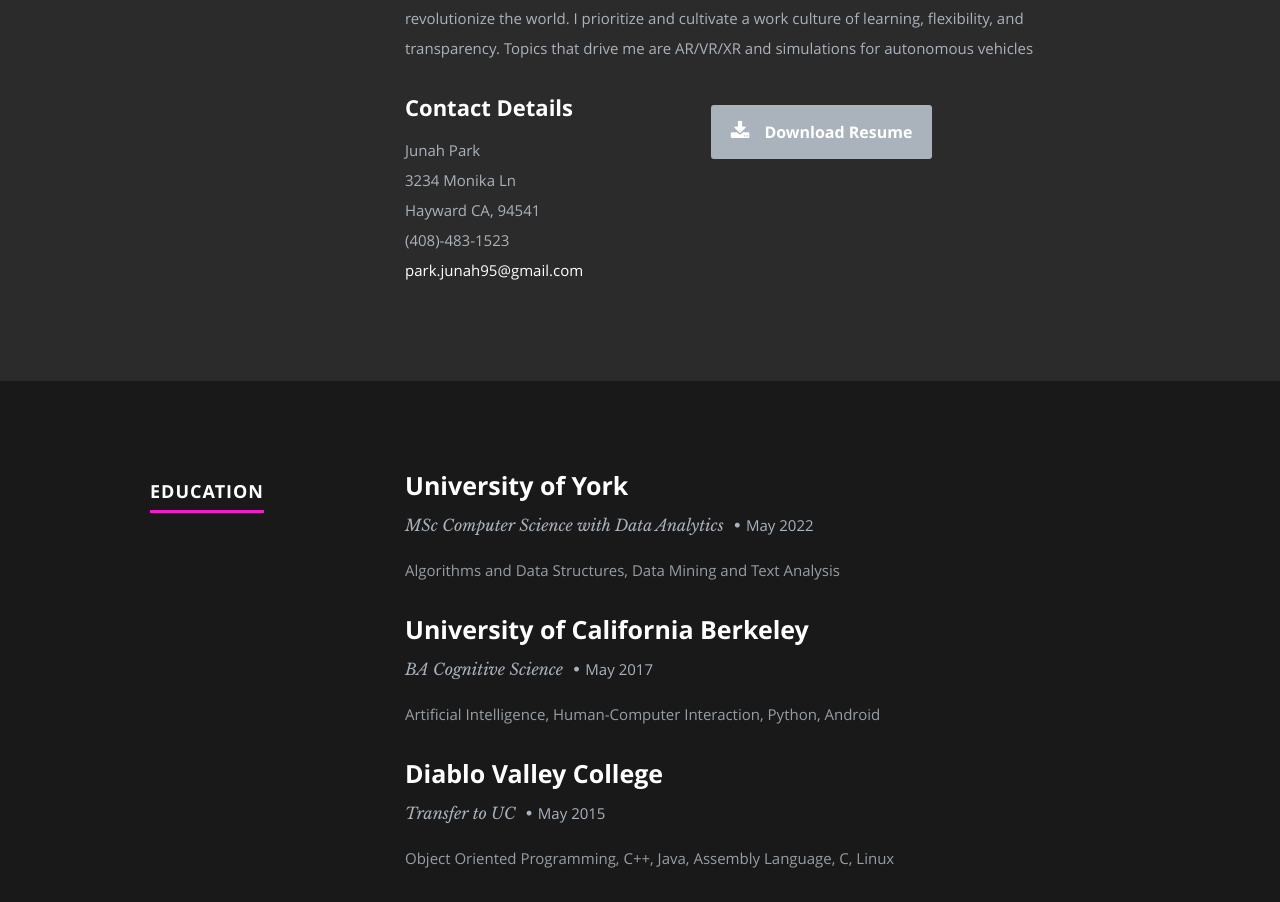
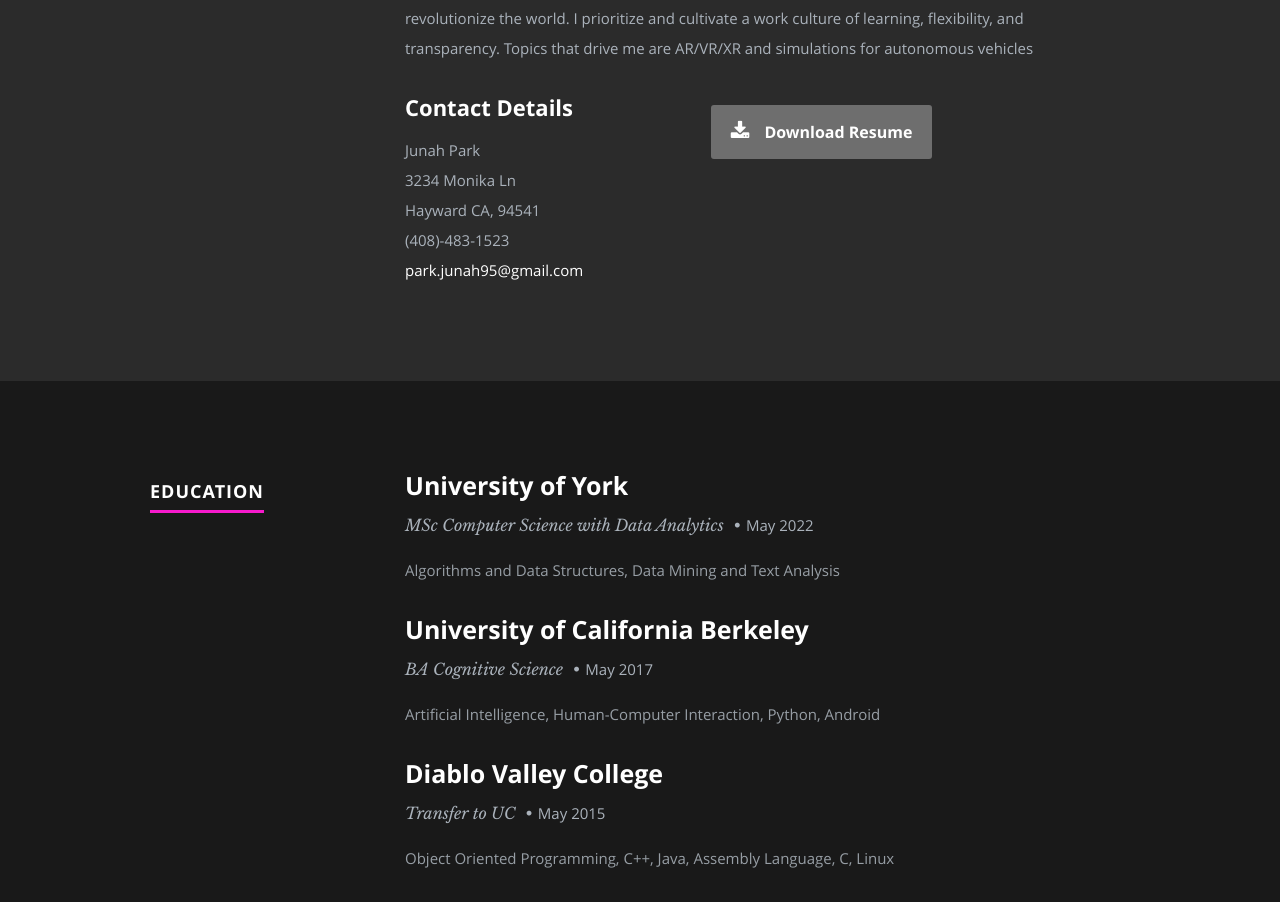
Before and after one commit to Junah-Park/Junah-Park, a React (Create React App) app: page / in a window 1280 px wide. Shown: the part 1025-1927 px from the top of the page. Built offline with nearby package versions, Linux system fonts and the light colour scheme.

Commit message:
button color

```diff
--- a/public/css/layout.css
+++ b/public/css/layout.css
@@ -219,7 +219,7 @@ ul#nav li a:hover { color:#09adef; }
 #about .main-col { padding-right: 5%; }
 #about .download .button {
    margin-top: 6px;
-   background:#aab2bb;
+   background:#6e6e6e;
    color: #ffffff;
 }
 #about .download .button:hover {
```
